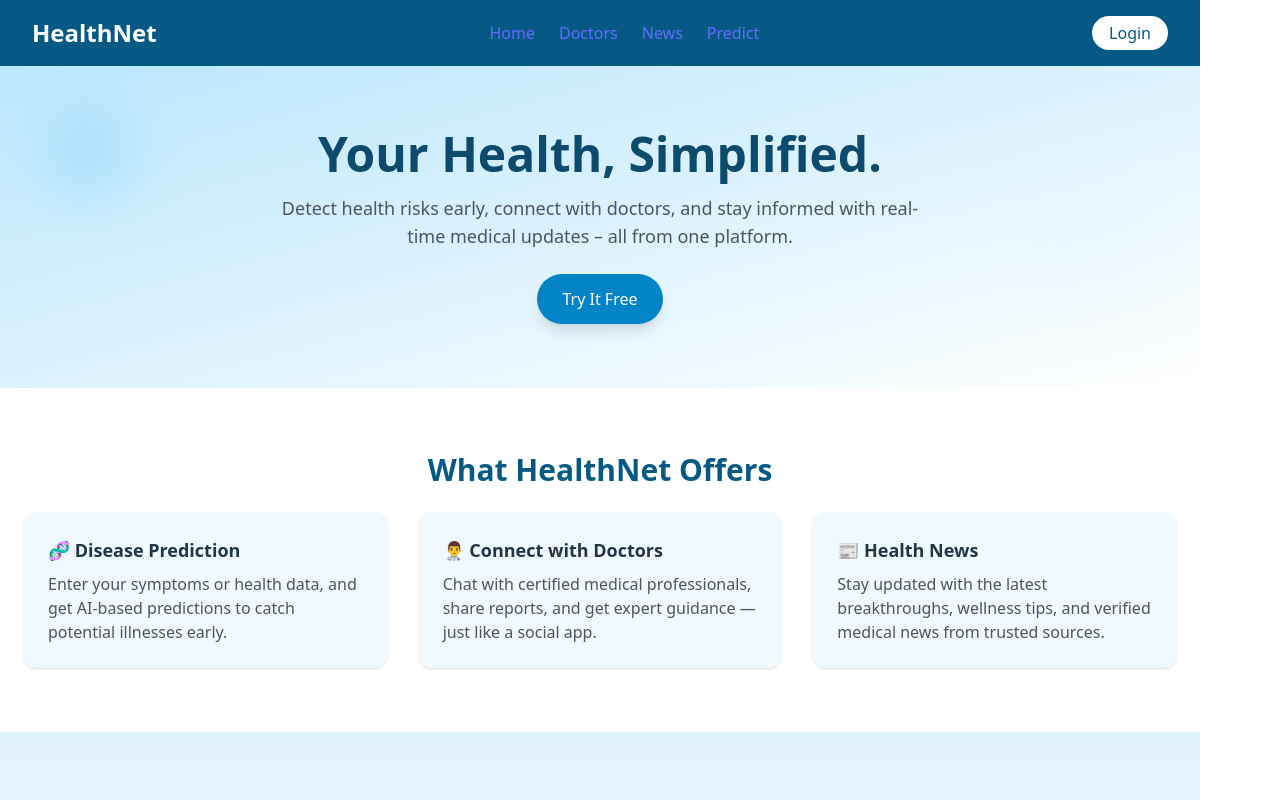
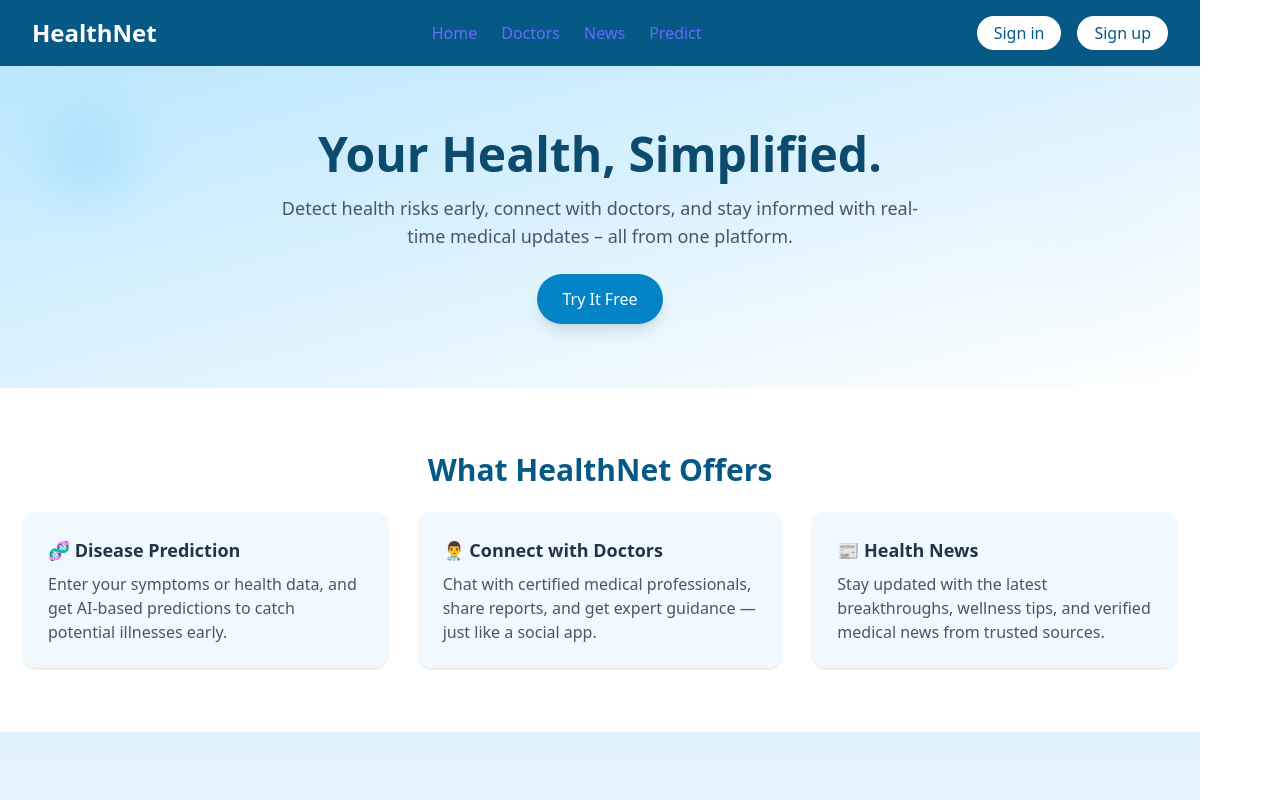
Before and after one commit to Aswathypalakkal/HealthApp, a React (Vite) app: page / in a window 1280 px wide. Shown: the top 800 px of the page. Built offline with nearby package versions, Linux system fonts and the light colour scheme.

Commit message:
Added Sign in and Sign up buttons

```diff
--- a/src/pages/HomePage.jsx
+++ b/src/pages/HomePage.jsx
@@ -14,10 +14,13 @@ function HomePage() {
           <a href="#" className="hover:text-sky-300">News</a>
           <a href="#" className="hover:text-sky-300">Predict</a>
         </div>
-        <div>
+        <div className="flex gap-x-4">
           <button className="bg-white text-sky-800 px-4 py-1 rounded-full"
             onClick={() => navigate('/login')}
-          >Login</button>
+          >Sign in</button>
+            <button className="bg-white text-sky-800 px-4 py-1 rounded-full"
+            onClick={() => navigate('/login')}
+          >Sign up</button>
         </div>
       </nav>
 
```
